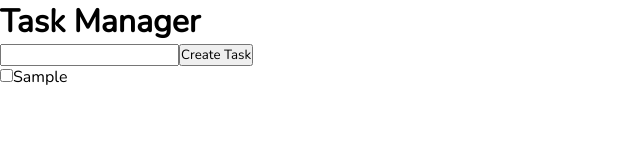
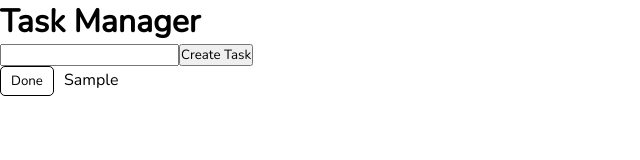
Before and after one commit to Pelani2/task-manager, a React (Create React App) app: page / in a window 1280 px wide. Both pictures are taken after typing "Sample" into the empty fields and a click on the button "Create Task". Shown: the top 160 px of the page, without its empty margins (0-640 px from the left). Built offline with nearby package versions, Linux system fonts and the light colour scheme.

Commit message:
added done button

```diff
--- a/src/pages/task-list-view/TaskListView.js
+++ b/src/pages/task-list-view/TaskListView.js
@@ -4,10 +4,10 @@ export default function TaskListView() {
     const [tasks, setTasks] = useState([]);
     const [newTaskTitle, setNewTaskTitle] = useState("");
 
-    const handleTaskCheckboxChange = (taskId) => {
+    const handleTaskDone = (taskId) => {
         setTasks((prevTasks) =>
             prevTasks.map((task) =>
-                task.id === taskId ? { ...task, isComplete: !task.isComplete } : task
+                task.id === taskId ? { ...task, isComplete: true} : task
             )
         );
     };
@@ -45,13 +45,20 @@ export default function TaskListView() {
             <ul>
                 {tasks.map((task) => (
                     <li key={task.id}>
-                        <input
-                            type="checkbox"
-                            checked={task.isComplete}
-                            onChange={() => handleTaskCheckboxChange(task.id)}
-                        />
+                        <button
+                            onClick={() => handleTaskDone(task.id)}
+                            style={{
+                                backgroundColor: task.isComplete ? "green" : "transparent",
+                                border: "1px solid black",
+                                padding: "5px 10px",
+                                borderRadius: "5px",
+                                marginRight: "10px",
+                            }}
+                        >
+                            {task.isComplete ? "✓" : "Done"}
+                        </button>
                         <span style={{
-                            textDecoration: task.isComplete ? "line-through" : "none"
+                            textDecoration: task.isComplete ? "line-through" : "none",
                         }}>
                             {task.title}
                         </span>
```
